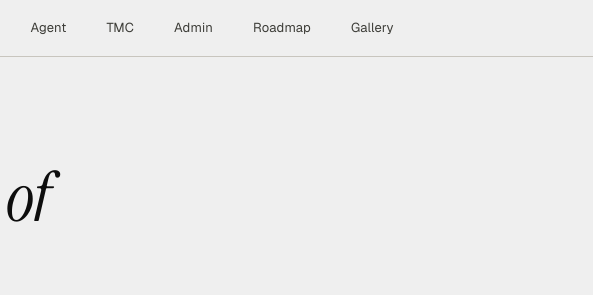
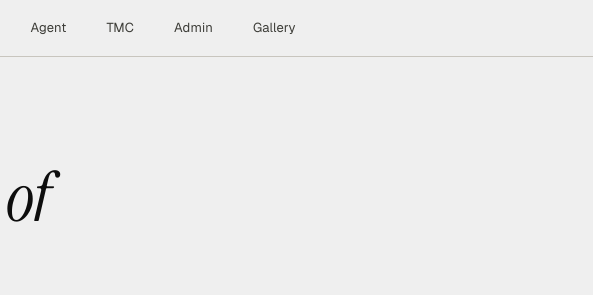
Before and after one commit to drobinson-drob/concepts-designs, a plain HTML site: page spotnana_ai_travel.html in a window 1280 px wide. Shown: the top 295 px of the page, 570-1163 px from the left. Drawn offline with nearby package versions, Linux system fonts and the light colour scheme; a web font is replaced by a local one.

Commit message:
Hide Roadmap tab from nav (content preserved)
Made-with: Cursor

```diff
--- a/spotnana_ai_travel.html
+++ b/spotnana_ai_travel.html
@@ -671,7 +671,7 @@
         <label for="tab-agent">Agent</label>
         <label for="tab-tmc">TMC</label>
         <label for="tab-admin">Admin</label>
-        <label for="tab-roadmap">Roadmap</label>
+        <!-- <label for="tab-roadmap">Roadmap</label> -->
         <label for="tab-gallery">Gallery</label>
       </div>
     </div>
```
